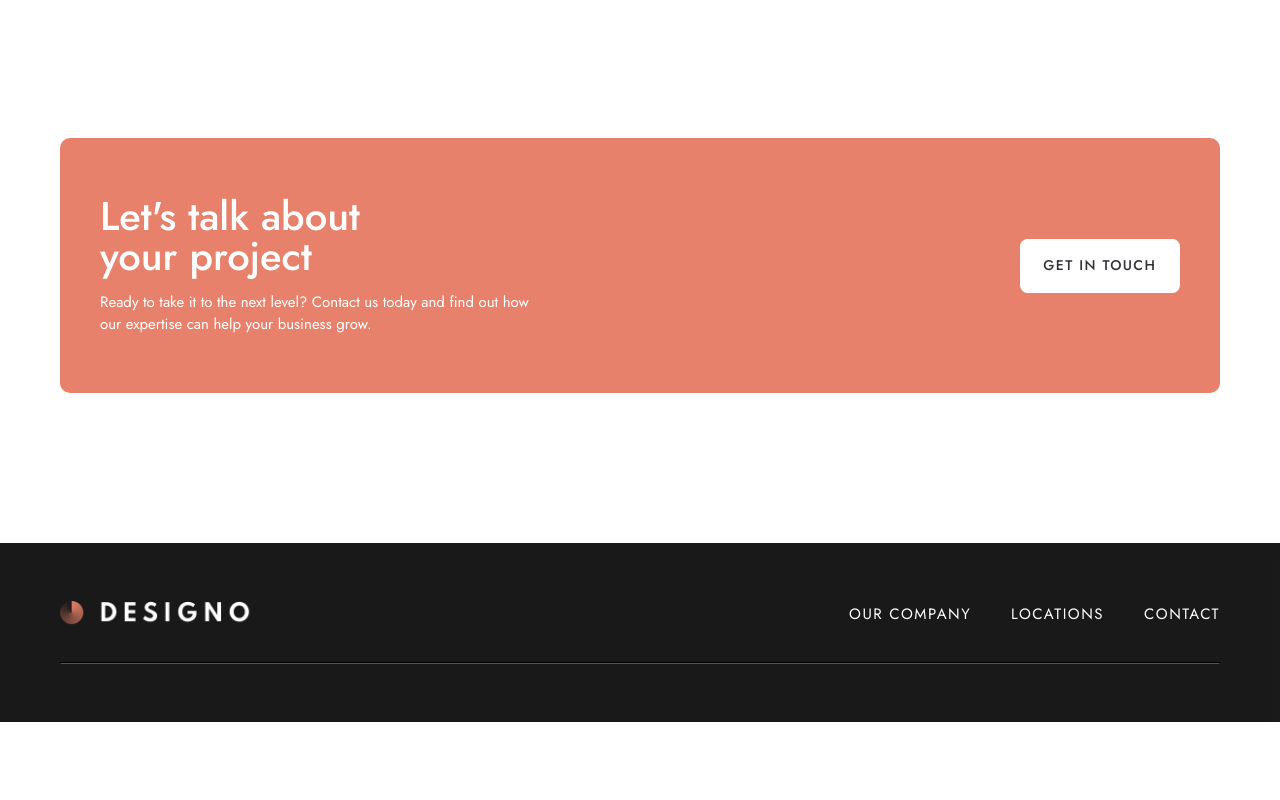
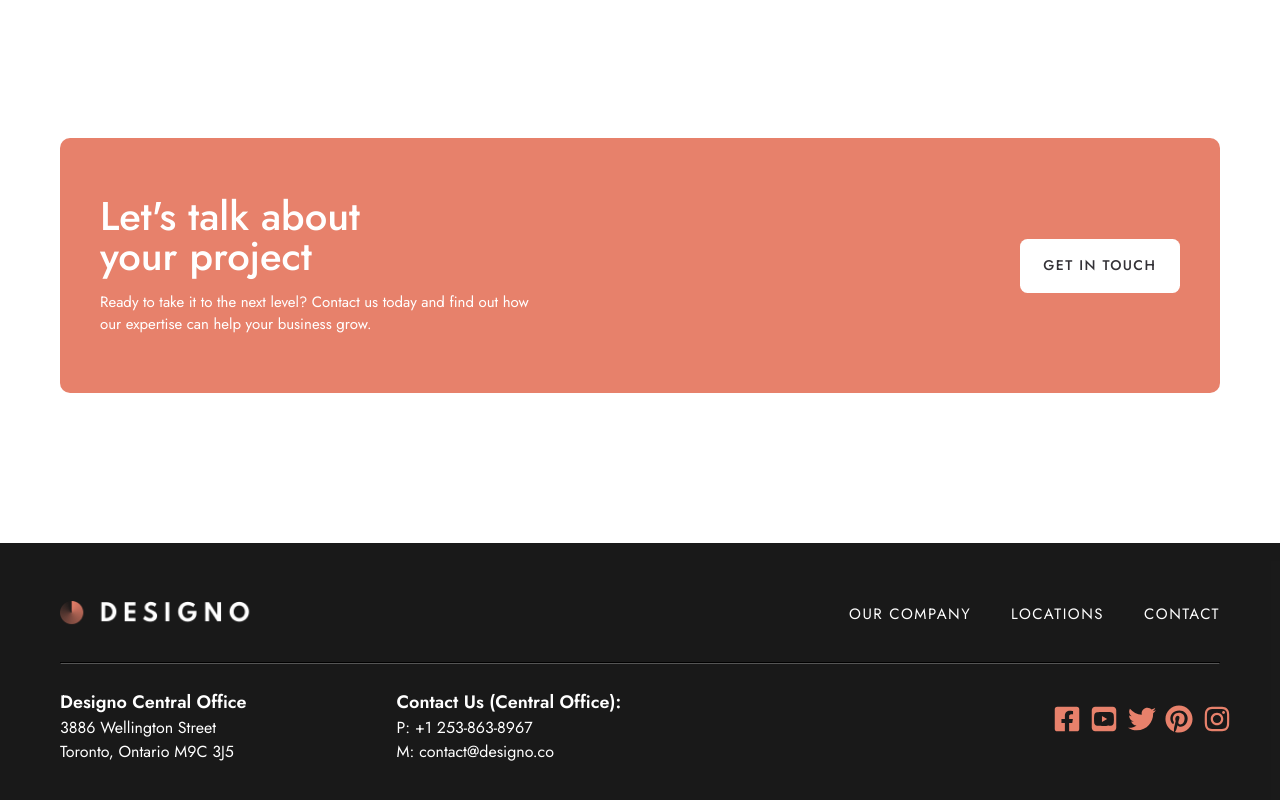
Before and after one commit to Bolazcoding/designo-website, a Next.js app: page / in a window 1280 px wide. Shown: the part 1980-2780 px from the top of the page. Before the commit the page ends 2702 px from the top, so only its background shows below. Built offline with nearby package versions, Linux system fonts and the light colour scheme.

Commit message:
Footer design

```diff
--- a/app/_components/Footer.tsx
+++ b/app/_components/Footer.tsx
@@ -1,6 +1,16 @@
 import Image from "next/image";
 import Link from "next/link";
 import Logo from "@/public/logo-light.png";
+import {
+  FaFacebookF,
+  FaFacebookSquare,
+  FaInstagram,
+  FaPinterest,
+  FaTwitter,
+  FaYoutube,
+  FaYoutubeSquare,
+} from "react-icons/fa";
+import { FaFacebook, FaSquareYoutube } from "react-icons/fa6";
 
 function Footer() {
   return (
@@ -33,7 +43,66 @@ function Footer() {
         </div>
         <div className="border-[0.5px] border-b-[#555] mt-14"></div>
 
-        <div className="flex items-center justify-between"></div>
+        <div className="flex items-center justify-between">
+          <div className="flex items-center gap-60">
+            <div className="mt-10">
+              <p className="text-white text-[1.8rem] font-semibold">
+                Designo Central Office
+              </p>
+              <p className="text-white text-[1.6rem]">3886 Wellington Street</p>
+              <p className="text-white text-[1.6rem]">
+                Toronto, Ontario M9C 3J5
+              </p>
+            </div>
+            <div className="mt-10">
+              <p className="text-white text-[1.8rem] font-semibold">
+                Contact Us (Central Office):
+              </p>
+              <p className="text-white text-[1.6rem]">P: +1 253-863-8967</p>
+              <p className="text-white text-[1.6rem]">M: contact@designo.co</p>
+            </div>
+          </div>
+          <div
+            className="flex items-center gap-8"
+            aria-label="Social media links"
+          >
+            <button
+              type="button"
+              aria-label="Facebook"
+              className="grid size-7 place-items-center rounded-full transition-transform hover:scale-110"
+            >
+              <FaFacebookSquare color="#e7816b" size={28} />
+            </button>
+            <button
+              type="button"
+              aria-label="YouTube"
+              className="grid size-7 place-items-center rounded-full transition-transform hover:scale-110"
+            >
+              <FaSquareYoutube color="#e7816b" size={28} />
+            </button>
+            <button
+              type="button"
+              aria-label="Twitter"
+              className="grid size-7 place-items-center rounded-full transition-transform hover:scale-110"
+            >
+              <FaTwitter color="#e7816b" size={28} />
+            </button>
+            <button
+              type="button"
+              aria-label="Pinterest"
+              className="grid size-7 place-items-center rounded-full transition-transform hover:scale-110"
+            >
+              <FaPinterest color="#e7816b" size={28} />
+            </button>
+            <button
+              type="button"
+              aria-label="Instagram"
+              className="grid size-7 place-items-center rounded-full transition-transform hover:scale-110"
+            >
+              <FaInstagram color="#e7816b" size={28} />
+            </button>
+          </div>
+        </div>
       </div>
     </footer>
   );
--- a/package.json
+++ b/package.json
@@ -13,7 +13,8 @@
     "ionicons": "^8.1.0",
     "next": "16.3.6",
     "react": "19.2.8",
-    "react-dom": "19.2.8"
+    "react-dom": "19.2.8",
+    "react-icons": "^5.7.0"
   },
   "devDependencies": {
     "@tailwindcss/postcss": "^4",
```
Also changed, not shown: 1 other file (tests, documents, lock files or other folders).
